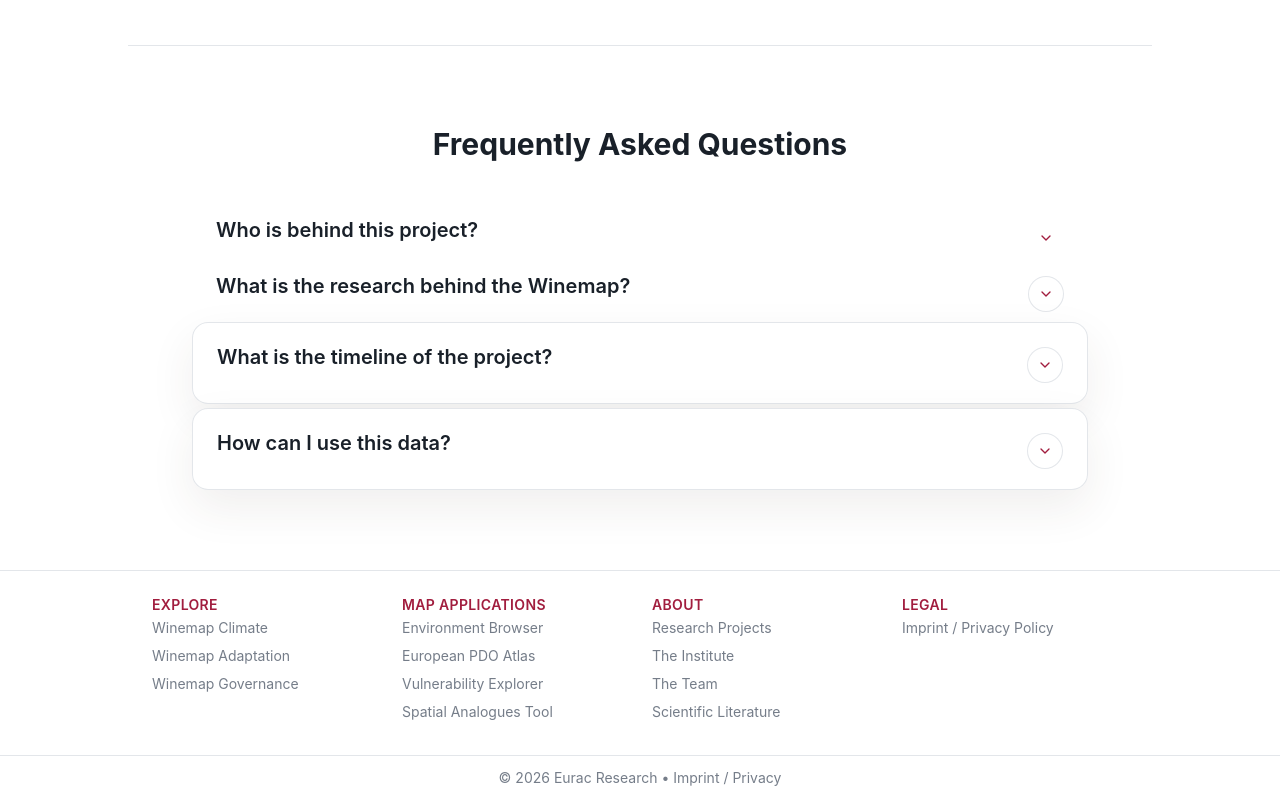
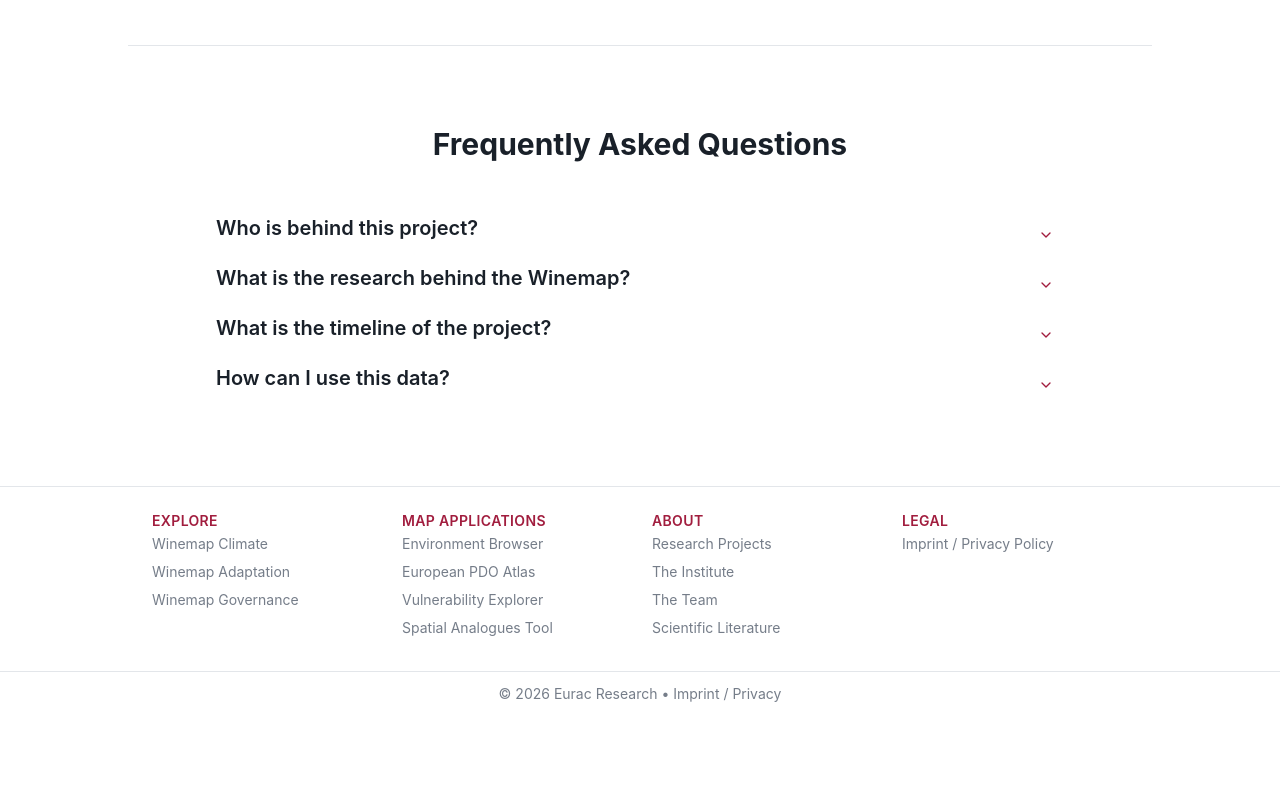
Before and after one commit to Eurac-Research/winemap, a Next.js app: page / in a window 1280 px wide. Shown: the part 3027-3827 px from the top of the page. After the commit the page ends 3743 px from the top, so only its background shows below. Built offline with nearby package versions, Linux system fonts and the light colour scheme.

Commit message:
finalize css styles for faq section

```diff
--- a/src/app/page.tsx
+++ b/src/app/page.tsx
@@ -187,21 +187,21 @@ export default function HomePage() {
           <section className="mx-auto max-w-5xl border-t border-[color:var(--border-soft)] px-4 py-20 sm:px-6 lg:px-8">
             <div>
               <h2 className="text-3xl font-bold mb-12 text-center text-[color:var(--text-strong)]">Frequently Asked Questions</h2>
-              <div className="mx-auto flex max-w-4xl flex-col gap-1">
+              <div className={styles.FAQList}>
                 <details className={styles.FAQDetails}>
-                  <summary className="flex list-none items-start justify-between gap-4 text-left text-xl font-semibold text-[color:var(--text-strong)] cursor-pointer marker:hidden [&::-webkit-details-marker]:hidden focus:outline-none focus-visible:rounded-lg focus-visible:ring-2 focus-visible:ring-[color:var(--accent-strong)]/40">
-                    <span>Who is behind this project?</span>
-                    <span className="mt-1 inline-flex h-9 w-9 shrink-0 items-center justify-center text-[color:var(--accent-strong)] transition duration-200 group-open:rotate-180">
+                  <summary className={styles.FAQSummary}>
+                    <span className={styles.FAQQuestion}>Who is behind this project?</span>
+                    <span className={styles.FAQChevron}>
                       <ChevronDown className="h-4 w-4" />
                     </span>
                   </summary>
-                  <p className="pt-4 leading-relaxed text-[color:var(--text-muted)]">
+                  <p className={styles.FAQAnswer}>
                     WINEMAP is developed by the{" "}
                     <a
                       href="https://www.eurac.edu/en/institutes-centers/institute-for-alpine-environment"
                       target="_blank"
                       rel="noopener noreferrer"
-                      className="text-[color:var(--accent-strong)] hover:underline"
+                      className={styles.FAQLink}
                     >
                       Institute for Alpine Environment{" "}
                     </a>
@@ -212,12 +212,12 @@ export default function HomePage() {
                       href="https://www.eurac.edu/en/data-in-action"
                       target="_blank"
                       rel="noopener noreferrer"
-                      className="text-[color:var(--accent-strong)] hover:underline"
+                      className={styles.FAQLink}
                     >
                       Data in Action
                     </a>
                     , an initiative by Eurac Research&apos;s Communication Department that transforms research data into accessible digital experiences. The platform&apos;s concept and technical development are handled by the Communication Department. Learn more about{" "}
-                    <Link href="/team" className="text-[color:var(--accent-strong)] hover:underline">
+                    <Link href="/team" className={styles.FAQLink}>
                       our team
                     </Link>
                     .
@@ -225,26 +225,26 @@ export default function HomePage() {
                 </details>
 
                 <details className={styles.FAQDetails}>
-                  <summary className="flex list-none items-start justify-between gap-4 text-left text-xl font-semibold text-[color:var(--text-strong)] cursor-pointer marker:hidden [&::-webkit-details-marker]:hidden focus:outline-none focus-visible:rounded-lg focus-visible:ring-2 focus-visible:ring-[color:var(--accent-strong)]/40">
-                    <span>What is the research behind the Winemap?</span>
-                    <span className="mt-1 inline-flex h-9 w-9 shrink-0 items-center justify-center rounded-full border border-[color:var(--border-soft)] bg-[color:var(--page-bg)] text-[color:var(--accent-strong)] transition duration-200 group-open:rotate-180 group-open:border-[color:var(--accent-strong)]/40 group-open:bg-[color:var(--accent-soft)]">
+                  <summary className={styles.FAQSummary}>
+                    <span className={styles.FAQQuestion}>What is the research behind the Winemap?</span>
+                    <span className={styles.FAQChevron}>
                       <ChevronDown className="h-4 w-4" />
                     </span>
                   </summary>
-                  <p className="pt-4 leading-relaxed text-[color:var(--text-muted)]">
+                  <p className={styles.FAQAnswer}>
                     The different datasets and map-applications show in the Winemap were created
                     in the framework of several projects and publications.
                     You can find out more about the projects{" "}
                     <Link
                       href="/about#projects"
-                      className="text-[color:var(--accent-strong)] hover:underline"
+                      className={styles.FAQLink}
                     >
                       here{" "}
                     </Link>
                     and browse through related publications{" "}
                     <Link
                       href="/literature"
-                      className="text-[color:var(--accent-strong)] hover:underline"
+                      className={styles.FAQLink}
                     >
                       here
                     </Link>
@@ -252,28 +252,28 @@ export default function HomePage() {
                   </p>
                 </details>
 
-                <details className="group rounded-2xl border border-[color:var(--border-soft)] bg-[color:var(--surface-panel-strong)] px-6 py-5 shadow-[0_18px_45px_rgba(69,57,43,0.08)] transition-colors duration-200 open:border-[color:var(--accent-strong)]/40 open:bg-[color:var(--surface-panel-muted)]">
-                  <summary className="flex list-none items-start justify-between gap-4 text-left text-xl font-semibold text-[color:var(--text-strong)] cursor-pointer marker:hidden [&::-webkit-details-marker]:hidden focus:outline-none focus-visible:rounded-lg focus-visible:ring-2 focus-visible:ring-[color:var(--accent-strong)]/40">
-                    <span>What is the timeline of the project?</span>
-                    <span className="mt-1 inline-flex h-9 w-9 shrink-0 items-center justify-center rounded-full border border-[color:var(--border-soft)] bg-[color:var(--page-bg)] text-[color:var(--accent-strong)] transition duration-200 group-open:rotate-180 group-open:border-[color:var(--accent-strong)]/40 group-open:bg-[color:var(--accent-soft)]">
+                <details className={styles.FAQDetails}>
+                  <summary className={styles.FAQSummary}>
+                    <span className={styles.FAQQuestion}>What is the timeline of the project?</span>
+                    <span className={styles.FAQChevron}>
                       <ChevronDown className="h-4 w-4" />
                     </span>
                   </summary>
-                  <p className="pt-4 leading-relaxed text-[color:var(--text-muted)]">
+                  <p className={styles.FAQAnswer}>
                     The project began with the collection and digitization of PDO wine region data in 2020-2021. Climate and environmental data integration followed in 2022-2023, with ongoing updates to adaptation strategies and pilot implementation experiences. The platform continues to evolve with new data and features.
                   </p>
                 </details>
 
-                <details className="group rounded-2xl border border-[color:var(--border-soft)] bg-[color:var(--surface-panel-strong)] px-6 py-5 shadow-[0_18px_45px_rgba(69,57,43,0.08)] transition-colors duration-200 open:border-[color:var(--accent-strong)]/40 open:bg-[color:var(--surface-panel-muted)]">
-                  <summary className="flex list-none items-start justify-between gap-4 text-left text-xl font-semibold text-[color:var(--text-strong)] cursor-pointer marker:hidden [&::-webkit-details-marker]:hidden focus:outline-none focus-visible:rounded-lg focus-visible:ring-2 focus-visible:ring-[color:var(--accent-strong)]/40">
-                    <span>How can I use this data?</span>
-                    <span className="mt-1 inline-flex h-9 w-9 shrink-0 items-center justify-center rounded-full border border-[color:var(--border-soft)] bg-[color:var(--page-bg)] text-[color:var(--accent-strong)] transition duration-200 group-open:rotate-180 group-open:border-[color:var(--accent-strong)]/40 group-open:bg-[color:var(--accent-soft)]">
+                <details className={styles.FAQDetails}>
+                  <summary className={styles.FAQSummary}>
+                    <span className={styles.FAQQuestion}>How can I use this data?</span>
+                    <span className={styles.FAQChevron}>
                       <ChevronDown className="h-4 w-4" />
                     </span>
                   </summary>
-                  <p className="pt-4 leading-relaxed text-[color:var(--text-muted)]">
+                  <p className={styles.FAQAnswer}>
                     The WINEMAP data is available for research, educational, and policy-making purposes. For specific data access, collaboration opportunities, or questions about data usage, please{" "}
-                    <Link href="/imprint-privacy" className="text-[color:var(--accent-strong)] hover:underline">
+                    <Link href="/imprint-privacy" className={styles.FAQLink}>
                       contact us
                     </Link>
                     .
--- a/src/styles/Home.module.css
+++ b/src/styles/Home.module.css
@@ -1411,8 +1411,16 @@
   opacity: 0.5;
 }
 
+.FAQList {
+  margin: 0 auto;
+  max-width: 56rem;
+  display: flex;
+  flex-direction: column;
+  gap: 0.25rem;
+}
+
 .FAQDetails {
-  padding: 6px 24px;
+  padding: 3px 24px;
   transition:
     transform 200ms ease,
     box-shadow 200ms ease,
@@ -1420,25 +1428,71 @@
     background-color 200ms ease;
 }
 
-.FAQDetails:open {
+.FAQDetails[open] {
+  border: 1px solid var(--border-soft);
+  border-color: color-mix(in srgb, var(--accent-strong) 40%, transparent);
   background-color: var(--surface-panel-muted);
 }
 
+.FAQSummary {
+  display: flex;
+  align-items: flex-start;
+  justify-content: space-between;
+  gap: 1rem;
+  cursor: pointer;
+  list-style: none;
+  text-align: left;
+  color: var(--text-strong);
+  font-size: 1.25rem;
+  font-weight: 600;
+  outline: none;
+
+  &::-webkit-details-marker {
+    display: none;
+  }
+
+  &::marker {
+    display: none;
+    content: "";
+  }
+
+  &:focus-visible {
+    border-radius: 0.5rem;
+    box-shadow: 0 0 0 2px color-mix(in srgb, var(--accent-strong) 40%, transparent);
+  }
+}
+
+.FAQQuestion {
+  flex: 1 1 auto;
+}
+
 .FAQChevron {
-  margin-top: 3px;
-  height: 9;
-  width: 9;
+  margin-top: 0.25rem;
+  display: inline-flex;
+  height: 2.25rem;
+  width: 2.25rem;
+  flex-shrink: 0;
   align-items: center;
-  justify-items: center;
+  justify-content: center;
+  color: var(--accent-strong);
+  transition:
+    transform 200ms ease,
+    color 200ms ease;
+}
+
+.FAQDetails[open] .FAQChevron {
+  transform: rotate(180deg);
+}
+
+.FAQAnswer {
+  color: var(--text-muted);
+  line-height: 1.625;
+}
+
+.FAQLink {
   color: var(--accent-strong);
 
-  transition:
-    transform 200ms ease,
-    box-shadow 200ms ease,
-    border-color 200ms ease,
-    background-color 200ms ease;
+  &:hover {
+    text-decoration: underline;
+  }
 }
-
-.FAQChevron:open {
-  rotate: 180;
-}
```
